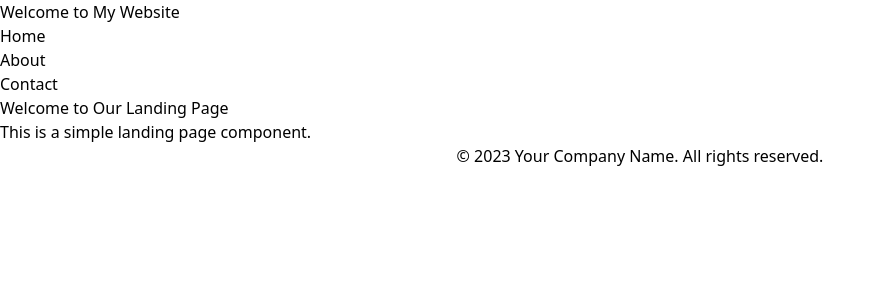
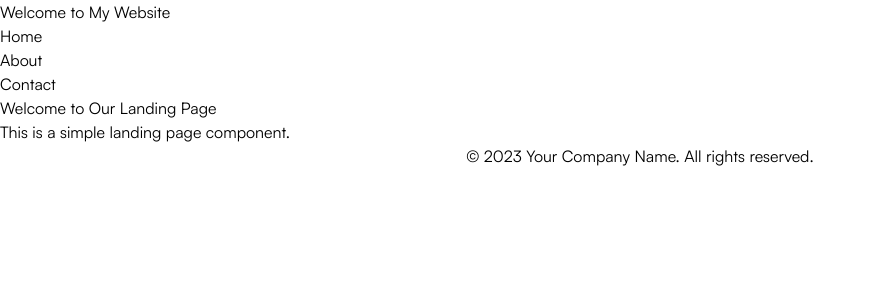
Before and after one commit to P09s/creator-brand, a React (Vite) app in the folder creator-brand/: page / in a window 1280 px wide. Shown: the top 300 px of the page, without its empty margins (0-885 px from the left). Built offline with nearby package versions, Linux system fonts and the light colour scheme.

Commit message:
fonts updated

```diff
--- a/creator-brand/src/App.css
+++ /dev/null
@@ -1 +0,0 @@
-@import "tailwindcss";
--- a/creator-brand/src/App.jsx
+++ b/creator-brand/src/App.jsx
@@ -5,16 +5,21 @@ import Body from './component/body';
 import Footer from './component/footer';
 
 function App() {
-
   return (
     <>
       <Router>
-        <div className='font-satoshi'><Header/></div>
-        <div><Body/></div>
-        <div><Footer/></div>
+        <div className="font-satoshi">
+          <Header />
+        </div>
+        <div className="font-satoshi">
+          <Body />
+        </div>
+        <div className="font-satoshi">
+          <Footer />
+        </div>
       </Router>
     </>
-  )
+  );
 }
 
-export default App
+export default App;
--- a/creator-brand/src/index.css
+++ b/creator-brand/src/index.css
@@ -1,9 +1,20 @@
 @import "tailwindcss";
 
 @font-face {
-    font-family: "satoshi";
-    src: url("../fonts/Satoshi-Variable.woff2") format("woff2-variations");
-    font-weight: 100 900;
-    font-display: swap;
-    font-style: normal;
+  font-family: 'Satoshi-Variable';
+  src: url('./assets/fonts/Satoshi-Variable.ttf') format('truetype');
+  font-weight: 100 900; /* Variable font range, adjust as needed */
+  font-style: normal;
+  font-display: swap; /* Improves loading behavior */
 }
+
+@theme {
+  --font-satoshi: 'Satoshi-Variable', sans-serif;
+}
+
+/* Optional: Apply font globally */
+@layer base {
+  body {
+    font-family: 'Satoshi-Variable', sans-serif;
+  }
+}
```
Also changed, not shown: creator-brand/src/assets/fonts/Satoshi-Variable.ttf (added).
